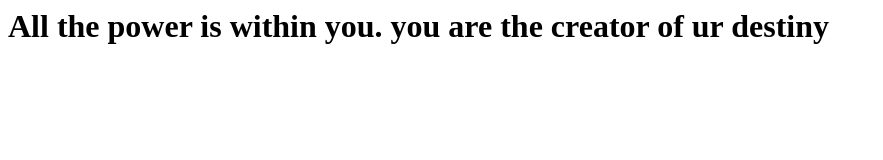
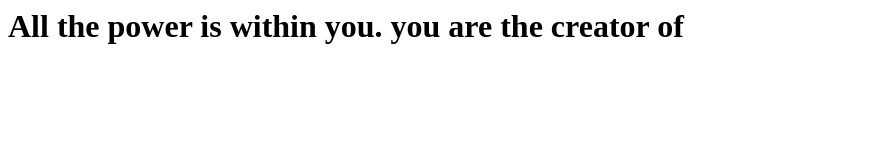
Before and after one commit to Pushkar912/firstGitRepo, a plain HTML site: page index.html in a window 1280 px wide. Shown: the whole page, without its empty margins (0-883 px from the left). Drawn offline with Linux system fonts and the light colour scheme.

Commit message:
Some changes

```diff
--- a/index.html
+++ b/index.html
@@ -1,5 +1,5 @@
 <html>
 	<body>
-		<h1>All the power is within you. you are the creator of ur destiny</h1>
+		<h1>All the power is within you. you are the creator of </h1>
 	</body>
 </html>
```
